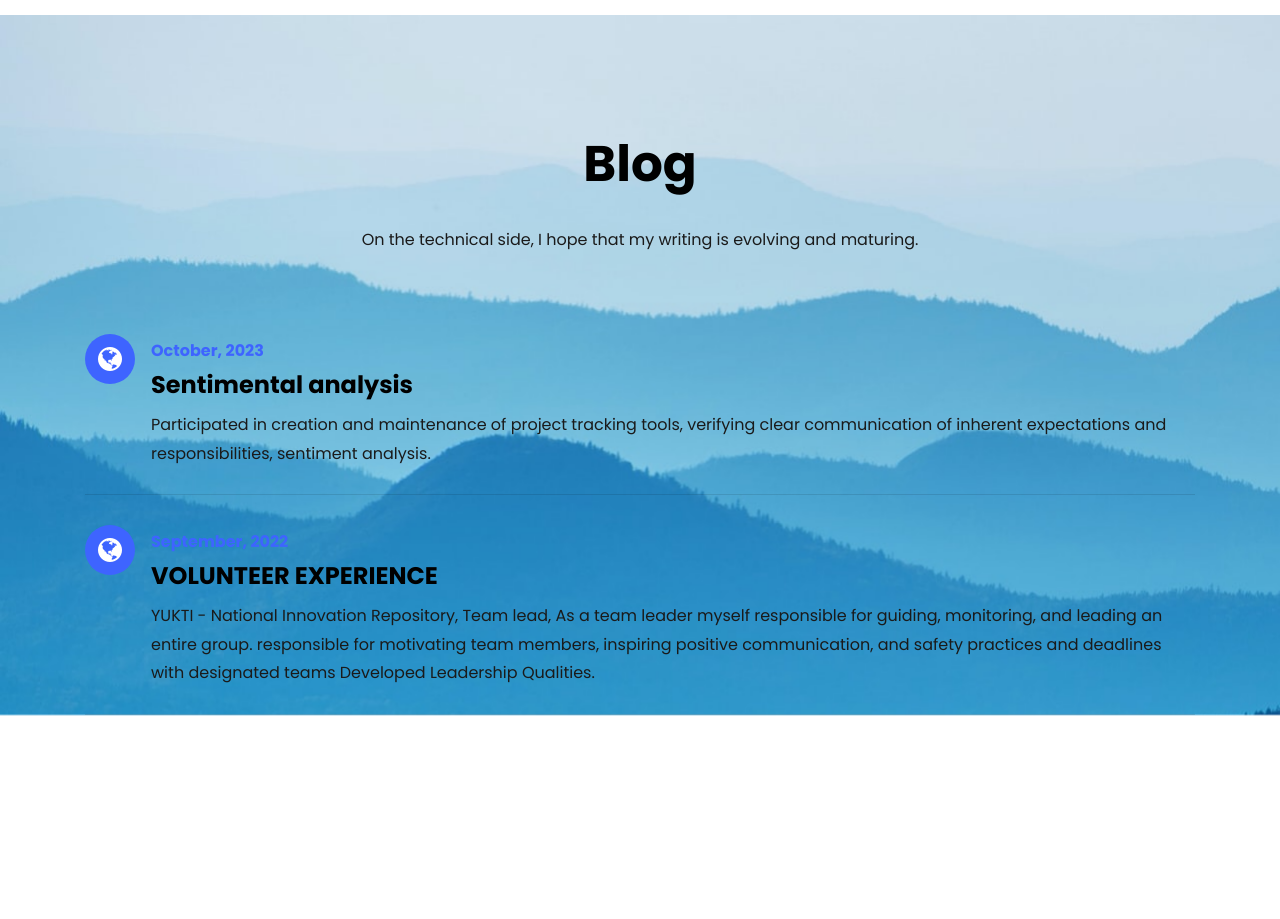
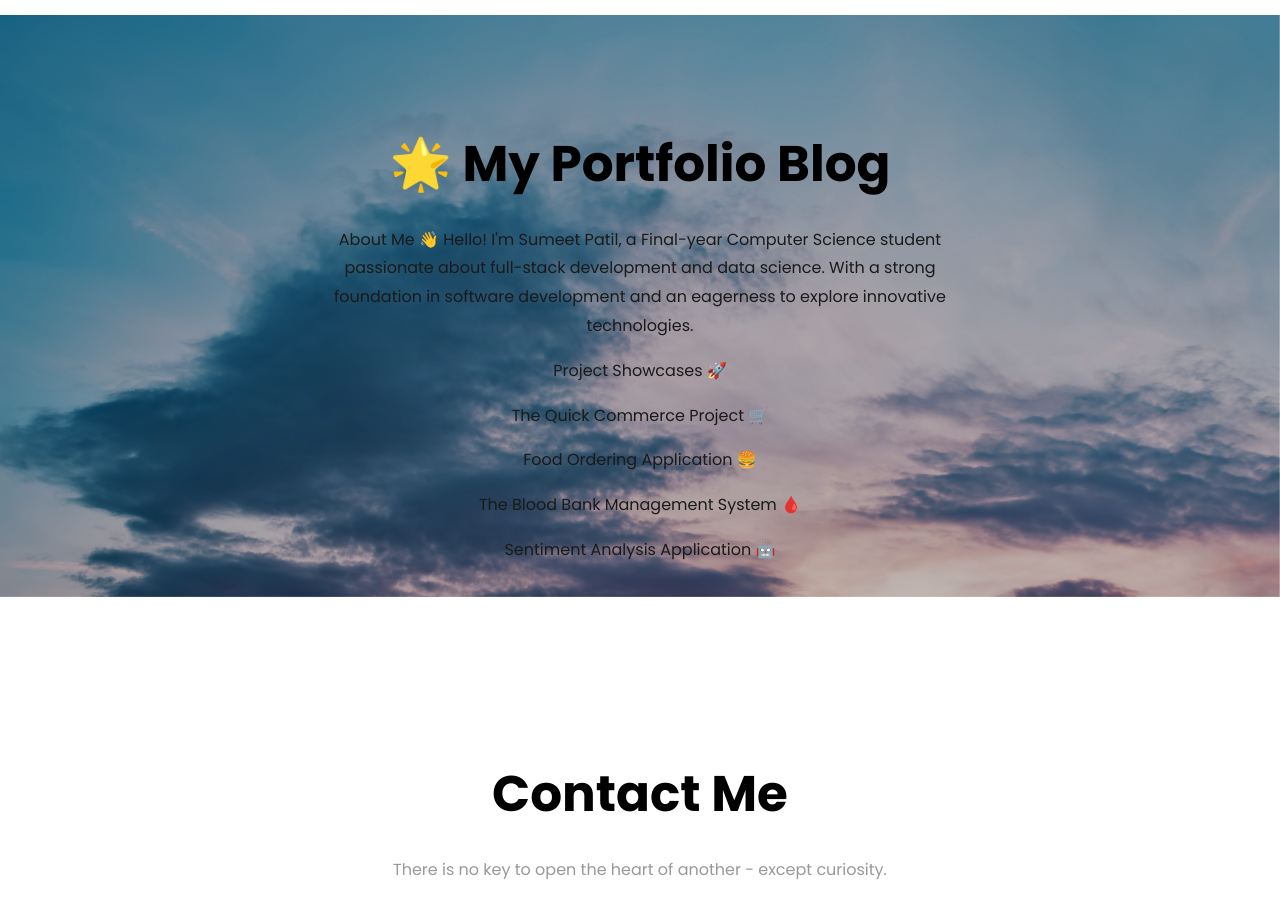
Before and after one commit to sumeetpatil01/Portfolio-Website, a plain HTML site: page index.html in a window 1280 px wide. Shown: the part 6180-7099 px from the top of the page. Drawn offline with Linux system fonts and the light colour scheme; files whose address does not match are found by name.

Commit message:
added blog

```diff
--- a/index.html
+++ b/index.html
@@ -559,39 +559,20 @@
     	</div>
     </section>
 
-	<section class="ftco-section blog-section ftco-no-pb" id="blog-section" style="background-image: url(images/blog-bg.jpeg)">
+	<section class="ftco-section blog-section ftco-no-pb" id="blog-section" style="background-image: url(images/blog-bg.png)">
 		<div class="container">
 			<div class="row justify-content-center mb-5 pb-3">
 				<div class="col-md-7 heading-section text-center ftco-animate">
-				  <h2 class="mb-4">Blog</h2>
-				  <p>On the technical side, I hope that my writing is evolving and maturing.</p>
+				  <h2 class="mb-4">🌟 My Portfolio Blog</h2>
+				  <p>About Me 👋
+					Hello! I'm Sumeet Patil, a Final-year Computer Science student passionate about full-stack development and data science. With a strong foundation in software development and an eagerness to explore innovative technologies.</p>
+					<p>Project Showcases 🚀</p>
+					<a href="https://github.com/sumeetpatil01/Quick-Commerce"><p>The Quick Commerce Project 🛒</p></a>
+					<a href="https://github.com/sumeetpatil01/Food-Delivery-MERN-"><p>Food Ordering Application 🍔</p></a>
+				    <a href="https://github.com/sumeetpatil01/Blood-Bank-Management-System"><p>The Blood Bank Management System 🩸</p></a>
+				    <a href="https://github.com/sumeetpatil01/Sentiment-analysis"><p>Sentiment Analysis Application 🤖</p></a>
 				</div>
 			  </div>
-			  <div class="resume-wrap d-flex ftco-animate">
-				<div class="icon d-flex align-items-center justify-content-center">
-					<span class="icon-globe"></span>
-				</div>
-				<div class="text pl-3">
-					<span class="date">October, 2023</span>
-					<a class="position" href="https://github.com/sumeetpatil01/Sentiment-analysis" target="_blank"><h2>Sentimental analysis</h2></a>
-					<p>Participated in creation and maintenance of project tracking tools,
-						verifying clear communication of inherent expectations and
-						responsibilities, sentiment analysis.</p>
-				</div>
-			</div>
-			  <div class="resume-wrap d-flex ftco-animate">
-				<div class="icon d-flex align-items-center justify-content-center">
-					<span class="icon-globe"></span>
-				</div>
-				<div class="text pl-3">
-					<span class="date">September, 2022</span>
-					<a class="position" href="https://drive.google.com/file/d/1FGIaB59sun6T3Tulmrph8p-2XDifezIk/view?usp=share_link%20" target="_blank"><h2>VOLUNTEER EXPERIENCE</h2></a>
-					<p>YUKTI - National Innovation Repository, Team lead, As a team leader
-						myself responsible for guiding, monitoring, and leading an entire group.
-						responsible for motivating team members, inspiring positive
-						communication, and safety practices and deadlines with designated teams
-						Developed Leadership Qualities.</p>
-				</div>
 			</div>
 		</div>
 	</section>
```
Also changed, not shown: images/blog-bg.png (added), images/blog-bg1.jpeg (renamed from images/blog-bg.jpeg).
